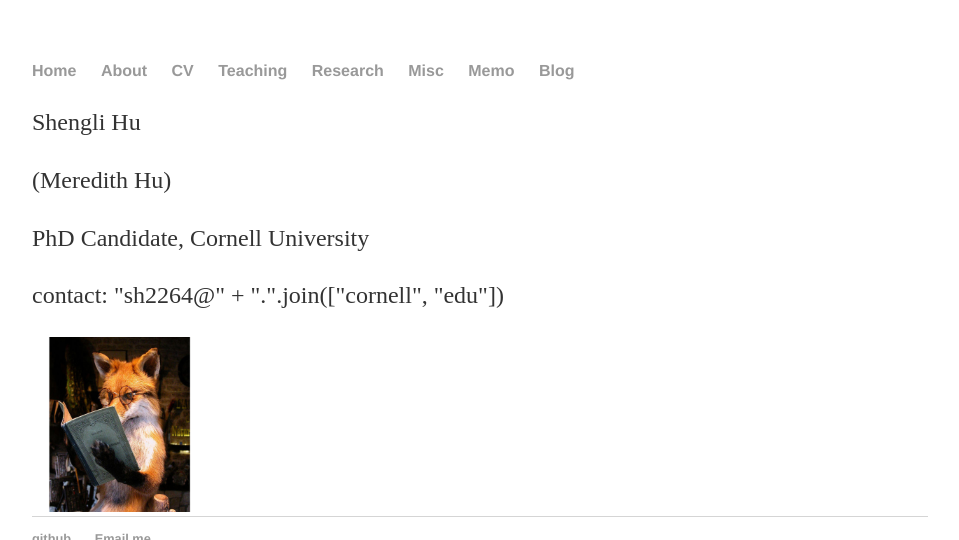
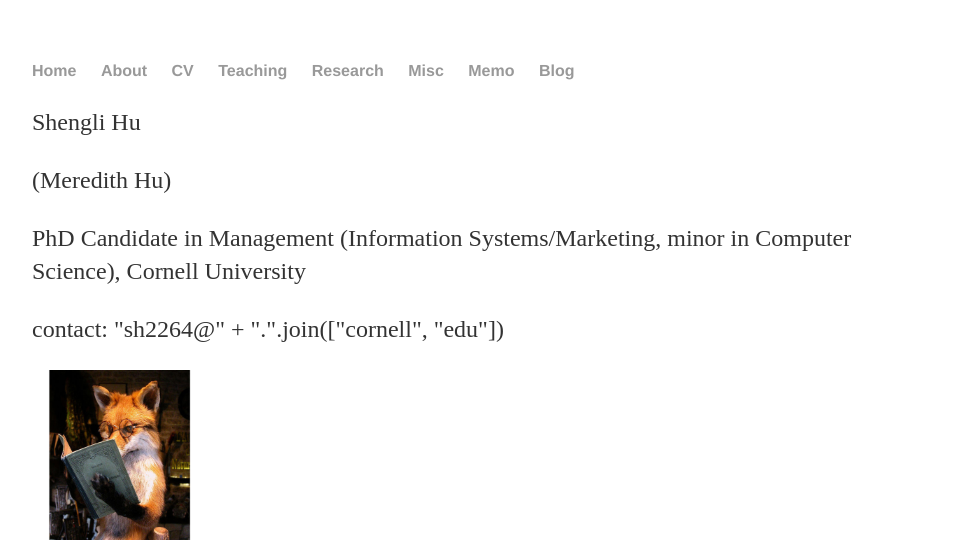
Before and after one commit to shenglih/shenglih.github.io, a Jekyll site: the page built from index.html, in a window 1280 px wide. Shown: the top 540 px of the page, without its empty margins (160-1119 px from the left). Built offline with Jekyll 4.4.1, drawn with Linux system fonts in a browser that asks for light colours; grey boxes are pictures that could not be loaded.

Commit message:
Update index.html

```diff
--- a/index.html
+++ b/index.html
@@ -5,7 +5,7 @@ title: Shengli Hu, PhD Candidate
 <div class="blurb">
 	<p>Shengli Hu</p>
 	<p>(Meredith Hu)</p>
-	<p>PhD Candidate, Cornell University</p>
+	<p>PhD Candidate in Management (Information Systems/Marketing, minor in Computer Science), Cornell University</p>
 	<p>contact: "sh2264@" + ".".join(["cornell", "edu"])</p>
 	<!--<h3>If you're looking for me, I look something like this:</h3>-->
 
```
